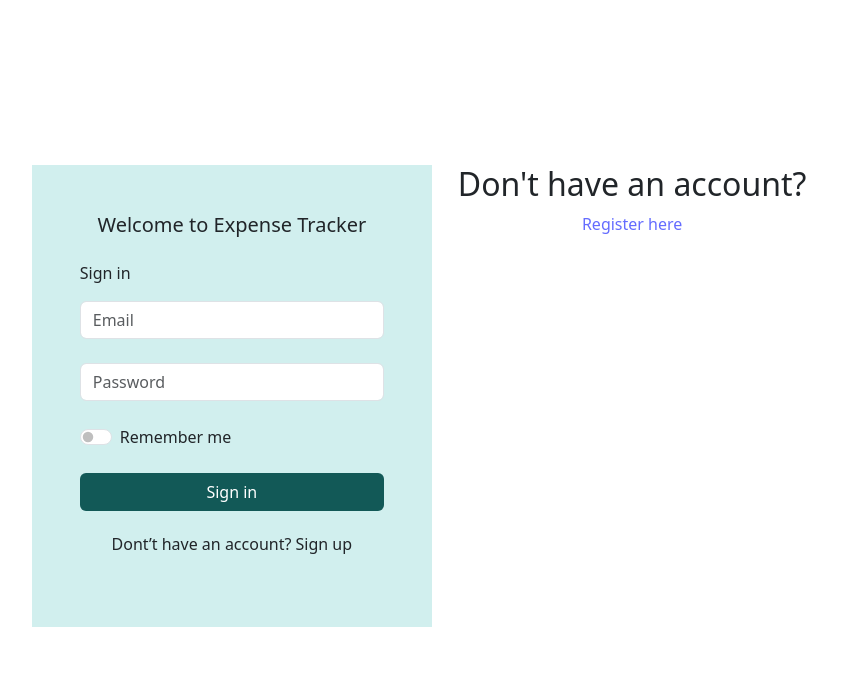
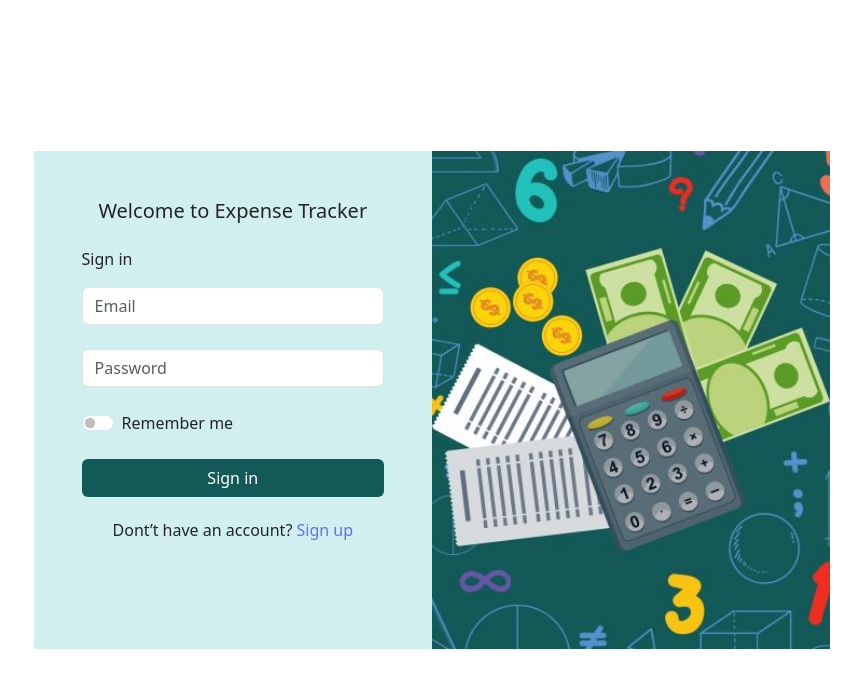
Before and after one commit to Ravindra9555/Expense-Tracker-web-application-react-bootstrap, a React (Vite) app: page / in a window 1280 px wide. Shown: the top 688 px of the page, without its empty margins (208-1069 px from the left). Built offline with nearby package versions, Linux system fonts and the light colour scheme.

Commit message:
login image

```diff
--- a/src/Components/Auth/Login.jsx
+++ b/src/Components/Auth/Login.jsx
@@ -2,6 +2,7 @@ import React, { useState } from "react";
 import axios from "axios";
 import { ToastContainer, toast } from "react-toastify";
 import 'react-toastify/dist/ReactToastify.css';
+import loginImage from '../../../src/images/login.jpg';
 
 
 const Login = () => {
@@ -36,7 +37,7 @@ const Login = () => {
     <>
       <div className="container">
         <div className="row">
-          <div className="col-sm-6 p-5 mb-2" style={{ backgroundColor: '#D1EFEE' }}>
+          <div className="col-12 col-md-6 mb-2 p-5 mb-md-0" style={{backgroundColor: '#D1EFEE'}}>
             <div className="mb-4">
               <h5>Welcome to Expense Tracker</h5>
             </div>
@@ -70,15 +71,13 @@ const Login = () => {
               <button type="submit" className="btn float-start"  style={{ backgroundColor: '#125957', color: 'white'}}>Sign in</button>
               </div>
               <div className="mb-4">
-                <h6><p>Dont’t have an account?<a href="sign up"></a> Sign up</p></h6>
+                <h6><p>Dont’t have an account?<a href="Signup"> Sign up</a></p></h6>
               </div>
             </form>
           </div>
-          <div className="col-sm-6">
-            <h2>Don't have an account?</h2>
-            <p>
-              <a href="/register">Register here</a>
-            </p>
+          <div className="col-12 col-md-6 p-0">
+            {/* <h1>this is my first page</h1> */}
+          <img src={loginImage} alt="login" className="img-fluid w-100"/>
           </div>
           <ToastContainer autoClose={1500} />
         </div>
```
Also changed, not shown: src/Components/Auth/Signup.jsx (added), src/images/login.jpg (added).
